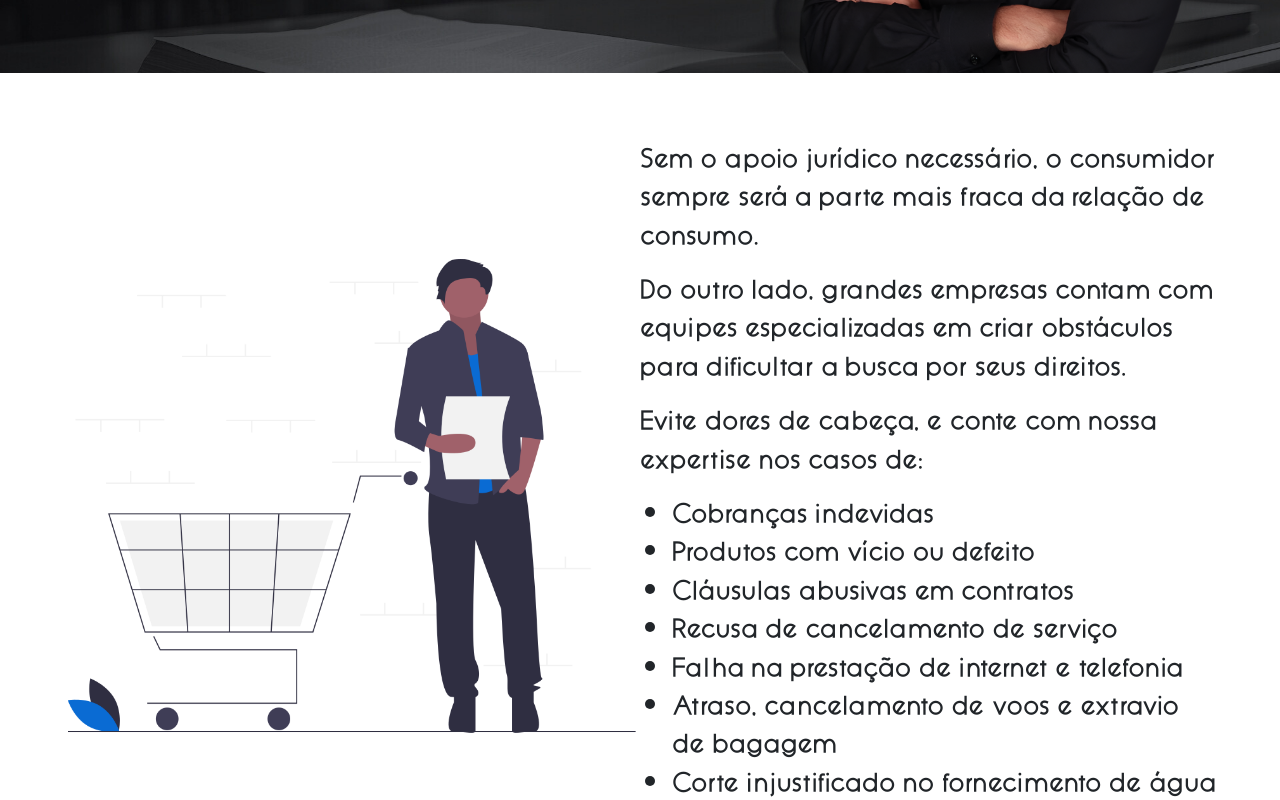
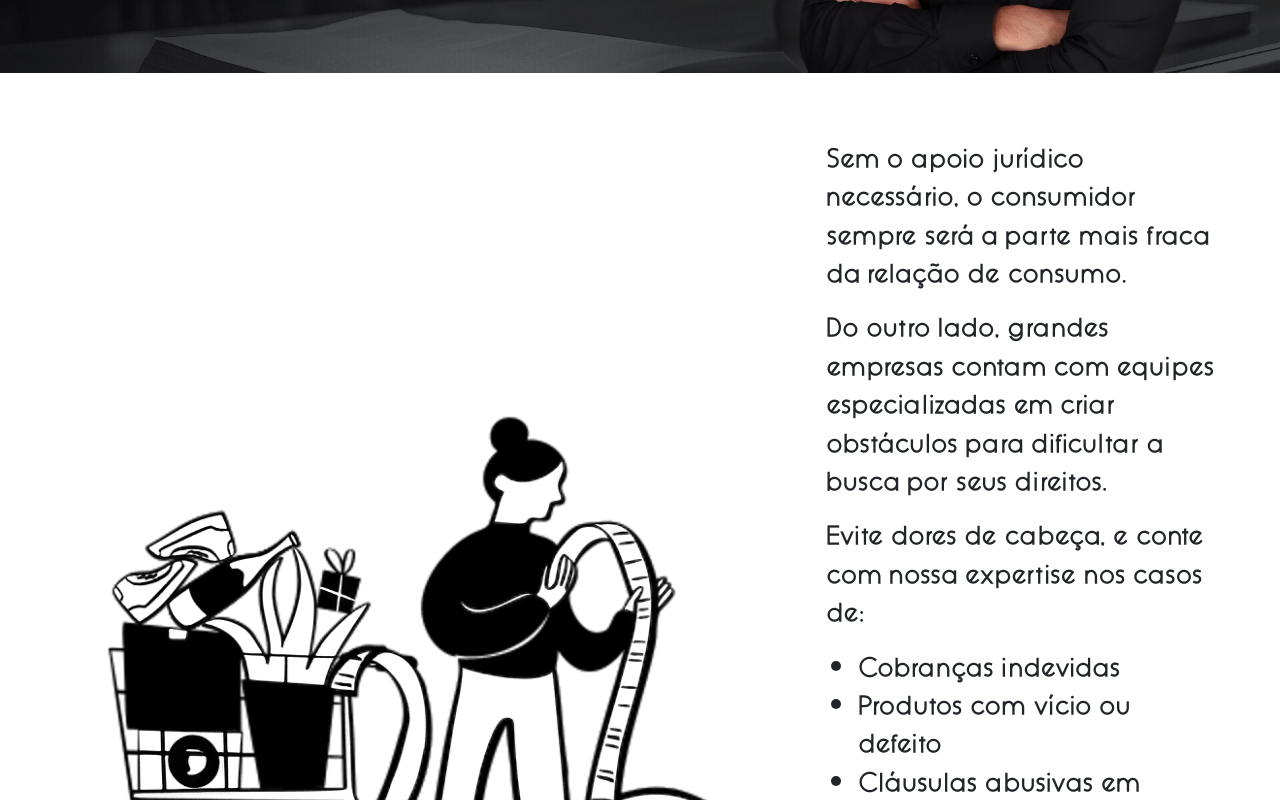
Before and after one commit to gabrielsoarespebr/estacio-pedrosa-advogado, an Angular app: page /home in a window 1280 px wide. Shown: the part 520-1320 px from the top of the page. Built offline with nearby package versions, Linux system fonts and the light colour scheme.

Commit message:
update: Recurring problems section - Consumer image

```diff
--- a/src/app/pages/home/components/recurring-problems/recurring-problems.component.css
+++ b/src/app/pages/home/components/recurring-problems/recurring-problems.component.css
@@ -2,7 +2,7 @@
   padding: 5vw;
 
   & img {
-    width: 45vw;
+    width: 62%;
     object-fit: contain;
   }
 }
--- a/src/app/pages/home/components/recurring-problems/recurring-problems.component.html
+++ b/src/app/pages/home/components/recurring-problems/recurring-problems.component.html
@@ -1,5 +1,5 @@
 <section id="recurringProblems">
-  <div class="d-flex justify-content-between align-items-center">
+  <div class="d-flex justify-content-between align-items-center gap-5">
     <img src="/assets/images/consumer.png" alt="Consumidor" rel="preload" />
     <div>
       <p>
```
Also changed, not shown: public/assets/images/consumer.png.
